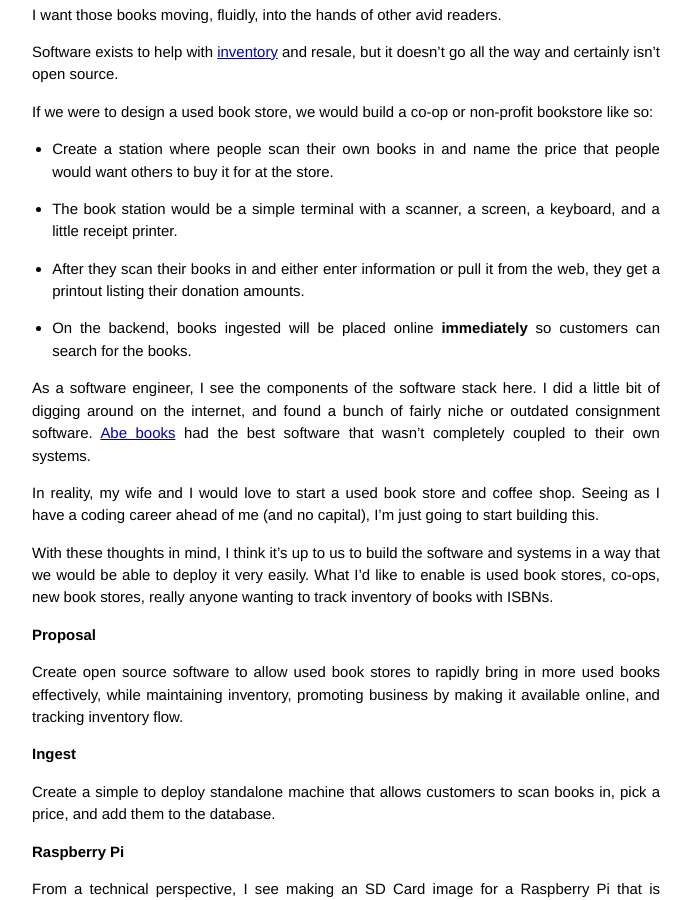
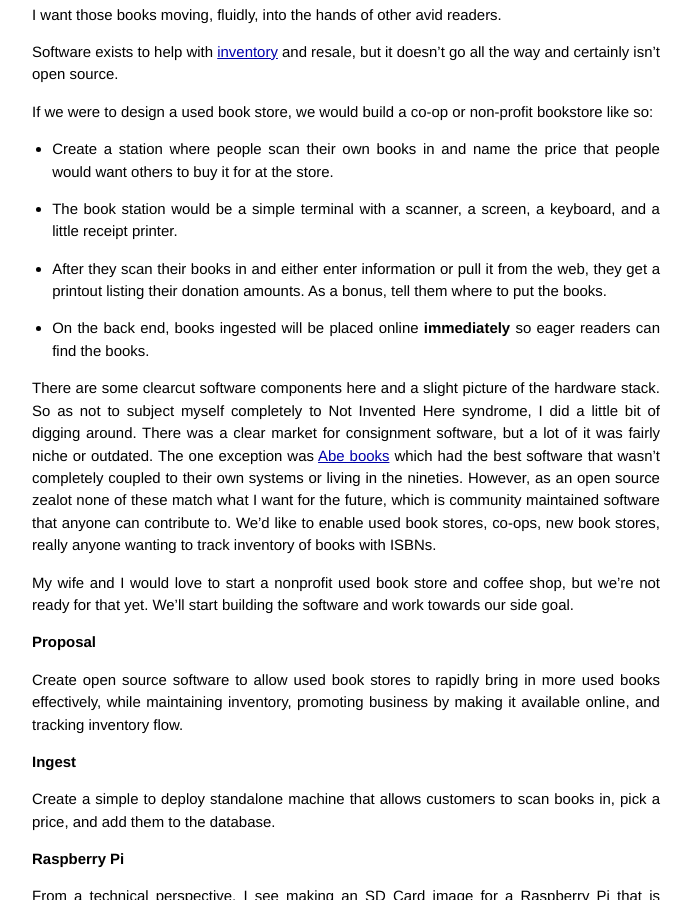
Before and after one commit to rgbkrk/rgbkrk.github.io, a Jekyll site: the page built from _posts/2013-06-11-fictio.markdown, in a window 1280 px wide and 900 px high, scrolled down 938 px. Shown: the whole window, without its empty margins (294-986 px from the left). Built offline with Jekyll 4.4.1, drawn with Linux system fonts in a browser that asks for light colours.

Commit message:
Flesh more out

```diff
--- a/_posts/2013-06-11-fictio.markdown
+++ b/_posts/2013-06-11-fictio.markdown
@@ -29,16 +29,13 @@ If we were to design a used book store, we would build a co-op or non-profit boo
 
 * The book station would be a simple terminal with a scanner, a screen, a keyboard, and a little receipt printer.
 
-* After they scan their books in and either enter information or pull it from the web, they get a printout listing their donation amounts.
+* After they scan their books in and either enter information or pull it from the web, they get a printout listing their donation amounts. As a bonus, tell them where to put the books.
 
-* On the backend, books ingested will be placed online **immediately** so customers can search for the books.
+* On the back end, books ingested will be placed online **immediately** so eager readers can find the books.
 
-As a software engineer, I see the components of the software stack here. I did a little bit of digging around on the internet, and found a bunch of fairly niche or outdated consignment software. [Abe books](http://www.abebooks.com/homebase/software-inventory-management-system-catalog/) had the best software that wasn't completely coupled to their own systems.
+There are some clearcut software components here and a slight picture of the hardware stack. So as not to subject myself completely to Not Invented Here syndrome, I did a little bit of digging around. There was a clear market for consignment software, but a lot of it was fairly niche or outdated. The one exception was [Abe books](http://www.abebooks.com/homebase/software-inventory-management-system-catalog/) which had the best software that wasn't completely coupled to their own systems or living in the nineties. However, as an open source zealot none of these match what I want for the future, which is community maintained software that anyone can contribute to. We'd like to enable used book stores, co-ops, new book stores, really anyone wanting to track inventory of books with ISBNs.
 
-In reality, my wife and I would love to start a used book store and coffee shop. Seeing as I have a coding career ahead of me (and no capital), I'm just going to start building this.
-
-With these thoughts in mind, I think it's up to us to build the software and systems in a way that we would be able to deploy it very easily. What I'd like to enable is used book stores, co-ops, new book stores, really anyone wanting to track inventory of books with ISBNs.
-
+My wife and I would love to start a nonprofit used book store and coffee shop, but we're not ready for that yet. We'll start building the software and work towards our side goal.
 
 ## Proposal
 
```
